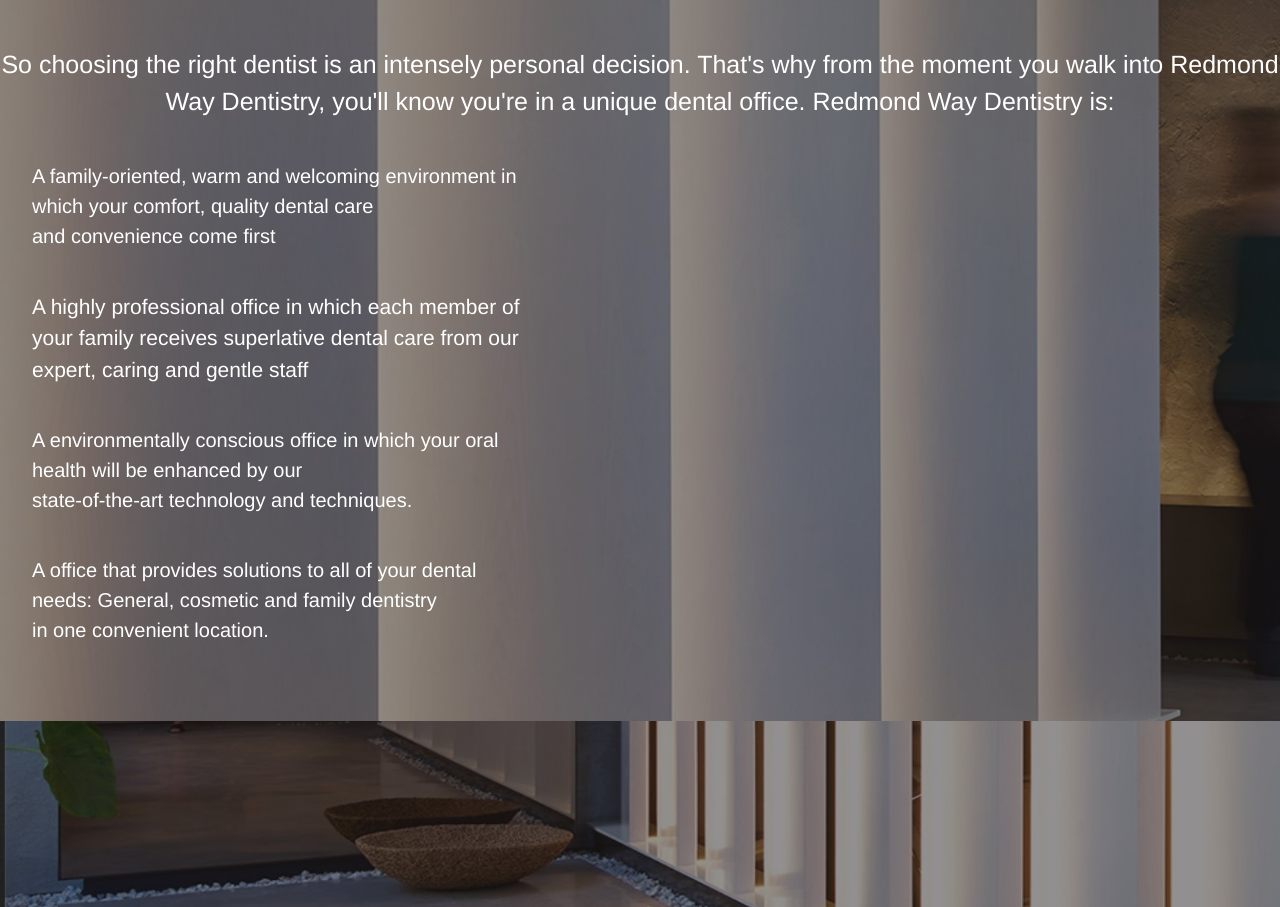
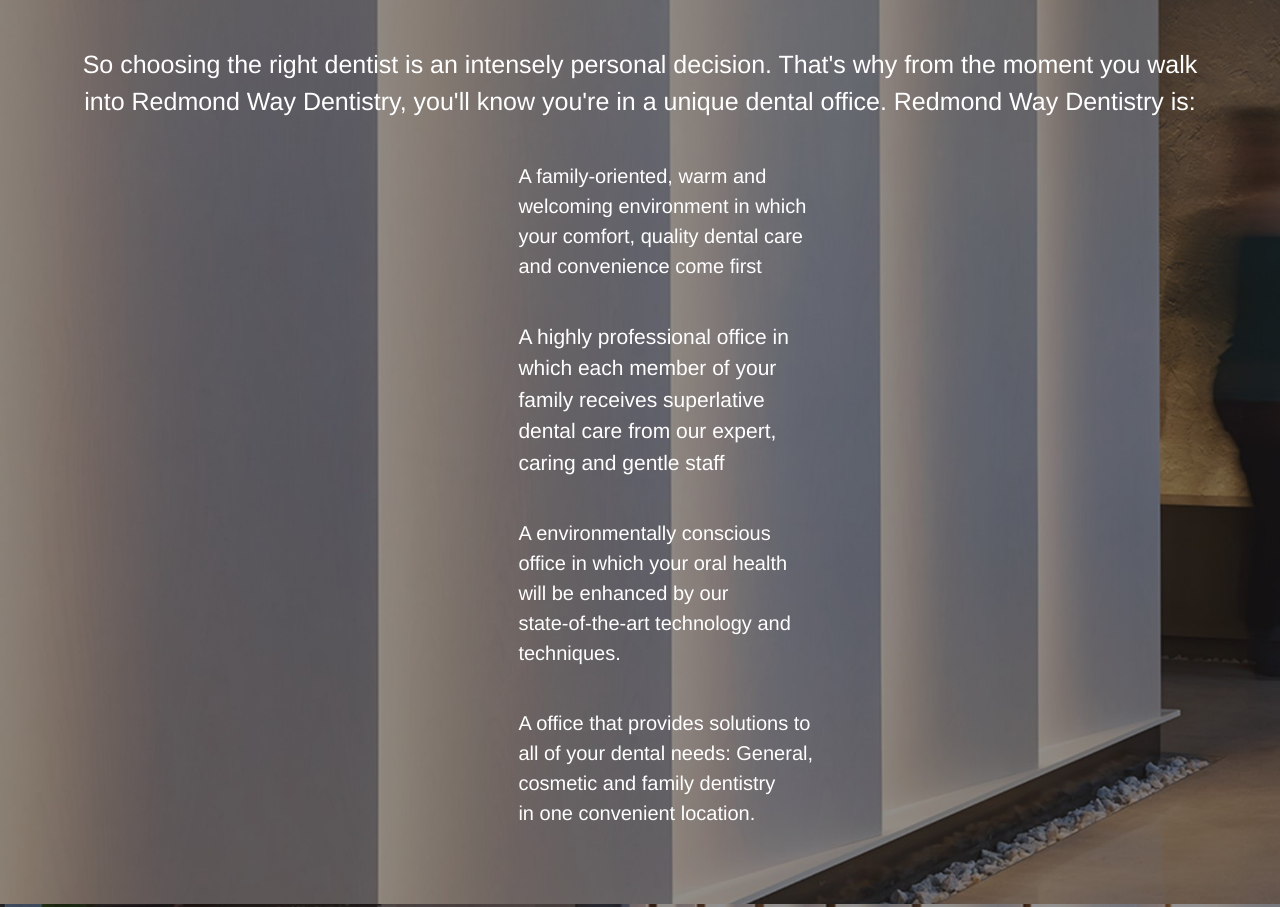
Before and after one commit to dsedway/Redmond-Web-Renovators, a plain HTML site: page index.html in a window 1280 px wide. Shown: the part 1180-2087 px from the top of the page. Drawn offline with nearby package versions, Linux system fonts and the light colour scheme.

Commit message:
final changes

```diff
--- a/css/style.css
+++ b/css/style.css
@@ -245,6 +245,34 @@
 
 }
 
+.bulletpointcontainer {
+    display: grid;
+    grid-template-columns: 38% 38% 24%;
+    /*gap: 10px;
+    padding: 10px;*/
+    grid-template-rows: auto auto auto auto;
+}
+
+.bulletpoint1 {
+    grid-column: 2;
+    grid-row: 1;
+}
+
+.bulletpoint2 {
+    grid-column: 2;
+    grid-row: 2;
+}
+
+.bulletpoint3 {
+    grid-column: 2;
+    grid-row: 3;
+}
+
+.bulletpoint4 {
+    grid-column: 2;
+    grid-row: 4;
+}
+
 .servicesoffer1 {
     position: absolute;
     z-index: 1000;
--- a/index.html
+++ b/index.html
@@ -130,7 +130,7 @@
                 <br>
                 So choosing the right dentist is an intensely personal
                 decision.
-                That's why from the moment you walk into Redmond <br> Way Dentistry, you'll know you're in a unique
+                That's why from the moment you walk <br> into Redmond Way Dentistry, you'll know you're in a unique
                 dental
                 office. Redmond Way Dentistry is:
 
@@ -138,46 +138,48 @@
             </p>
         </div>
 
-
-        <div data-aos="fade-right" data-aos-offset="200" data-aos-easing="ease-in-sine">
+        <div class="bulletpointcontainer">
+            <div class="bulletpoint1" data-aos="fade-right" data-aos-offset="200" data-aos-easing="ease-in-sine">
                 <ul><br>
                     <li class="bulletpointfontsize"
-                    style="font: size 25px; text-align:left; font-family: 'Franklin Gothic Medium', 'Arial Narrow', Arial, sans-serif; list-style:none; inline-size:500px;">
+                        style="font: size 25px; text-align:left; font-family: 'Franklin Gothic Medium', 'Arial Narrow', Arial, sans-serif; list-style:none; inline-size:300px;">
                         A
                         family-oriented, warm and welcoming environment in which your comfort,
                         quality dental care <br> and convenience come first</li>
                 </ul>
             </div>
 
-        <div data-aos="fade-right" data-aos-offset="200" data-aos-easing="ease-in-sine">
+            <div class="bulletpoint2" data-aos="fade-right" data-aos-offset="200" data-aos-easing="ease-in-sine">
                 <ul><br>
                     <li class="bulletpointfontsize"
-                    style="font-size: 21px; text-align:left; font-family: 'Franklin Gothic Medium', 'Arial Narrow', Arial, sans-serif; list-style:none; inline-size:500px;">
+                        style="font-size: 21px; text-align:left; font-family: 'Franklin Gothic Medium', 'Arial Narrow', Arial, sans-serif; list-style:none; inline-size:300px;">
                         A
                         highly professional office in which each member of your family receives superlative dental
                         care from our expert, caring and gentle staff</li>
                 </ul>
             </div>
 
-        <div data-aos="fade-right" data-aos-offset="200" data-aos-easing="ease-in-sine">
+            <div class="bulletpoint3" data-aos="fade-right" data-aos-offset="200" data-aos-easing="ease-in-sine">
                 <ul><br>
                     <li class="bulletpointfontsize"
-                    style="font: size 25px; text-align:left; font-family: 'Franklin Gothic Medium', 'Arial Narrow', Arial, sans-serif; list-style:none; inline-size:500px;">
+                        style="font: size 25px; text-align:left; font-family: 'Franklin Gothic Medium', 'Arial Narrow', Arial, sans-serif; list-style:none; inline-size:300px;">
                         A
                         environmentally conscious office in which your oral health will be enhanced by our <br>
                         state-of-the-art technology and techniques.</li>
                 </ul>
             </div>
 
-        <div data-aos="fade-right" data-aos-offset="200" data-aos-easing="ease-in-sine">
+            <div class="bulletpoint4" data-aos="fade-right" data-aos-offset="200" data-aos-easing="ease-in-sine">
                 <ul><br>
                     <li class="bulletpointfontsize"
-                    style="font: size 23px; text-align:left; font-family: 'Franklin Gothic Medium', 'Arial Narrow', Arial, sans-serif; list-style:none; inline-size:500px;">
+                        style="font: size 23px; text-align:left; font-family: 'Franklin Gothic Medium', 'Arial Narrow', Arial, sans-serif; list-style:none; inline-size:300px;">
                         A
                         office that provides solutions to all of your dental needs: General, cosmetic and family
                         dentistry <br> in one convenient location. <br><br><br></li>
                 </ul>
             </div>
+        </div>
+
 
         <div class="bgimg-3">
             <div data-aos="fade-up" data-aos-offset="370" data-aos-easing="ease-in-sine"
```
Lines whose indentation alone changed are shown as unchanged.
